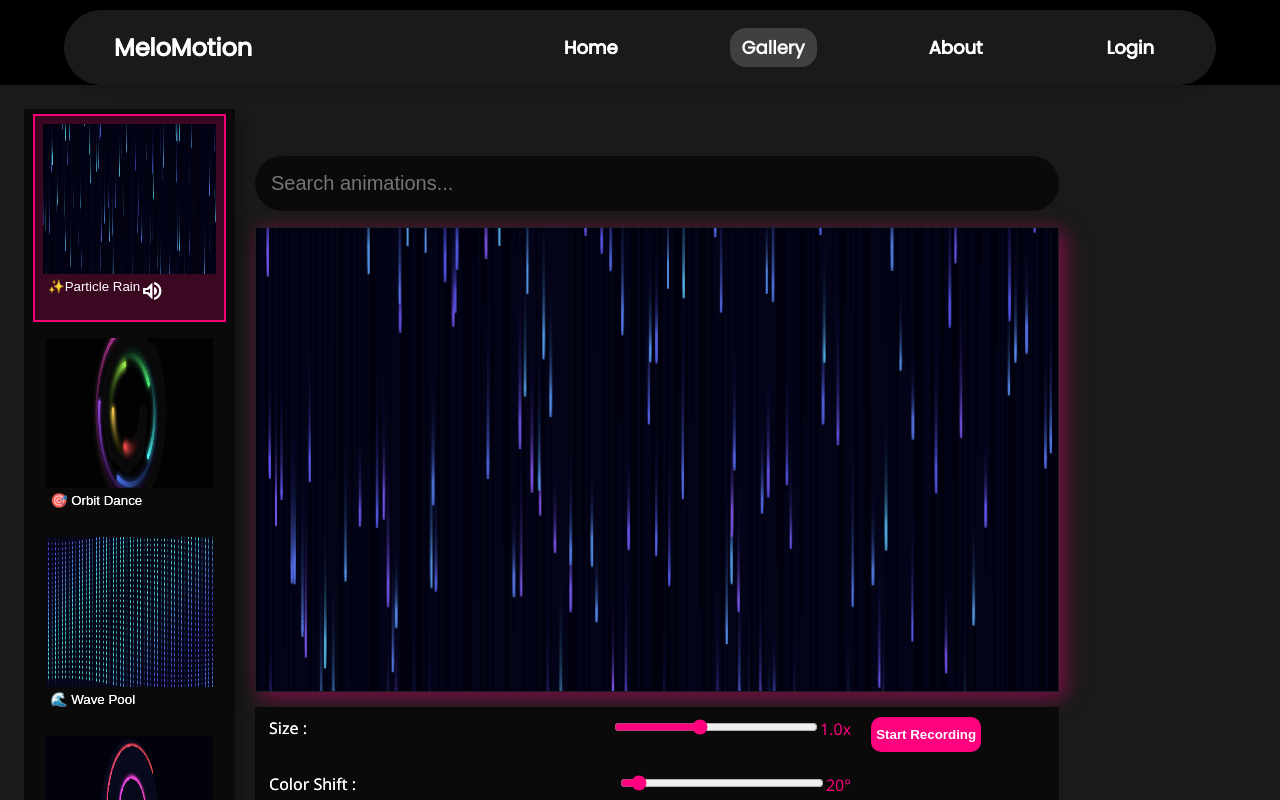
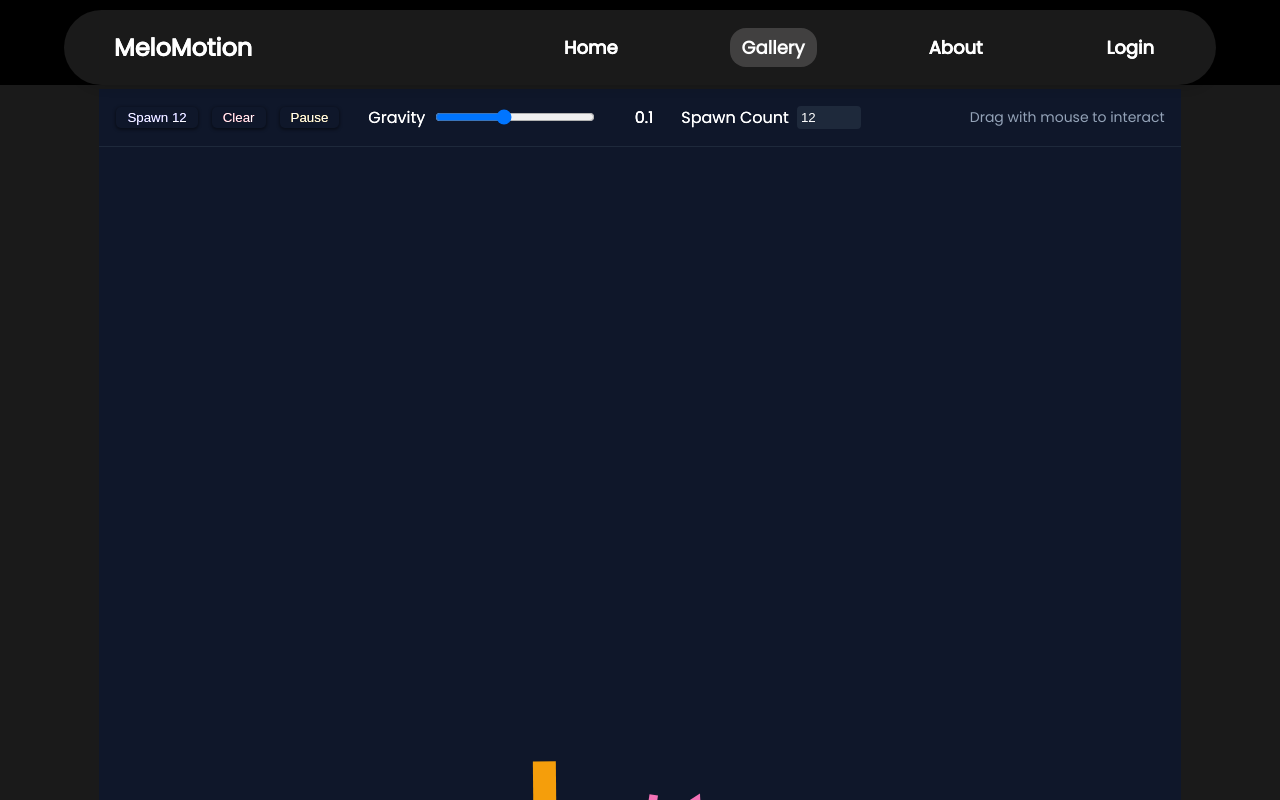
Before and after one commit to ABHISHEK-7455-coder/Oddly-Animation, a React (Vite) app: page /gallery in a window 1280 px wide. Shown: the top 800 px of the page. Built offline with nearby package versions, Linux system fonts and the light colour scheme.

Commit message:
update css

```diff
--- a/src/components/Gallery.jsx
+++ b/src/components/Gallery.jsx
@@ -3,7 +3,7 @@ import { useNavigate } from "react-router-dom";
 import Animation from "../components/Animation";
 import { animationData } from "../data/animationConfig.js"; // 50 animations ka data
 import { useLocation } from "react-router-dom";
-import PianoPlayer from "./PianoPlayer.jsx";
+// import PianoPlayer from "./PianoPlayer.jsx";
 import PhysicsMixedDemo from './MatterJs.jsx';
 import "./Gallery.css";
 
@@ -30,13 +30,13 @@ const Gallery = () => {
             {/* <div className="logo" onClick={() => navigate("/")}>
                 <h2>MeloMotion</h2>
             </div> */}
-            <Animation
+            {/* <Animation
                 type={selectedAnimation}
                 color={color}
                 size={size}
                 speed={speed}
-            />
-            <PianoPlayer />
+            /> */}
+            {/* <PianoPlayer /> */}
             <PhysicsMixedDemo />
         </div>
     );
--- a/src/components/MatterJs.css
+++ b/src/components/MatterJs.css
@@ -1,14 +1,17 @@
-/* Main container */
-.physics-container {
+/* Container layout */
+.matter-container {
     display: flex;
     flex-direction: column;
-  min-height: 100vh;
-  background: #0f172a; /* slate-900 */
+    height: 100%;
+    width: 85%;
+    margin: auto;
+    height: 100vh;
+    background-color: #0f172a; /* slate-900 */
     color: #e2e8f0; /* slate-200 */
 }
 
-/* Controls bar */
-.physics-controls {
+/* Top controls bar */
+.matter-controls {
     padding: 1rem;
     display: flex;
     align-items: center;
@@ -17,54 +20,47 @@
 
 /* Buttons */
 .btn {
-  padding: 0.4rem 0.75rem;
-  border-radius: 0.45rem;
+    padding: 0.25rem 0.75rem;
+    border: none;
+    border-radius: 0.375rem;
+    color: white;
+    box-shadow: 0 1px 3px rgba(0,0,0,0.4);
     cursor: pointer;
-  font-size: 0.9rem;
-  border: none;
-  color: white;
-  box-shadow: 0 2px 4px rgba(0,0,0,0.3);
-  transition: 0.15s ease-in-out;
+    transition: background-color 0.15s ease;
 }
 
 .btn-indigo {
-  background: #4f46e5;
+    background-color: #4f46e5;
 }
 .btn-indigo:hover {
-  background: #6366f1;
+    background-color: #6366f1;
 }
 
 .btn-rose {
-  background: #e11d48;
+    background-color: #e11d48;
 }
 .btn-rose:hover {
-  background: #fb7185;
+    background-color: #f43f5e;
 }
 
 .btn-yellow {
-  background: #eab308;
-  color: #111;
+    background-color: #eab308;
+    /* color: #0f172a; */
 }
 .btn-yellow:hover {
-  background: #facc15;
+    background-color: #facc15;
 }
 
-/* Labels */
-.label-inline {
+/* Labels and inputs */
+.label-row {
     display: flex;
     align-items: center;
     gap: 0.5rem;
     margin-left: 1rem;
-  font-size: 0.9rem;
 }
 
-.small-gap {
-  margin-left: 0.5rem;
-}
-
-/* Range slider */
-.range-input {
-  width: 10rem; /* w-40 */
+.gravity-slider {
+    width: 10rem;
 }
 
 .gravity-value {
@@ -72,26 +68,26 @@
     text-align: right;
 }
 
-/* Number input */
-.number-input {
+.spawn-input {
     width: 4rem;
     padding: 0.25rem;
-  background: #1e293b;
+    border-radius: 0.25rem;
+    background-color: #1e293b; /* slate-800 */
     color: white;
-  border: 1px solid #334155;
-  border-radius: 0.25rem;
+    border: none;
 }
 
-/* Canvas area */
-.physics-canvas {
-  flex: 1;
-  min-height: 520px;
-  border-top: 1px solid #1e293b;
+/* Hint */
+.hint-text {
+    margin-left: auto;
+    font-size: 0.875rem;
+    color: #94a3b8; /* slate-400 */
 }
 
-/* Hint text */
-.hint-text {
-  margin-left: auto;
-  font-size: 0.8rem;
-  color: #94a3b8;
+/* Scene container */
+.scene-area {
+    flex: 1;
+    border-top: 1px solid #1e293b; /* slate-800 */
+    height: 590px;
+    width: 100%;
 }
--- a/src/components/MatterJs.jsx
+++ b/src/components/MatterJs.jsx
@@ -1,5 +1,6 @@
 import React, { useRef, useEffect, useState } from 'react';
 import Matter from 'matter-js';
+import "./MatterJs.css"
 
 // Default export React component ready to drop into a CRA/Vite app
 // Tailwind classes are used for quick styling — you can remove them or replace
@@ -9,7 +10,7 @@ export default function PhysicsMixedDemo() {
     const sceneRef = useRef(null);
     const engineRef = useRef(null);
     const [running, setRunning] = useState(true);
-    const [gravityScale, setGravityScale] = useState(1);
+    const [gravityScale, setGravityScale] = useState(0.1);
     const [spawnCount, setSpawnCount] = useState(12);
 
     useEffect(() => {
@@ -50,7 +51,7 @@ export default function PhysicsMixedDemo() {
         World.add(engine.world, [floor, leftWall, rightWall, ceiling]);
 
         // Utility: random color
-        function randColor() {
+        function randomColor() {
             const palette = ['#60A5FA', '#F472B6', '#34D399', '#F59E0B', '#A78BFA', '#F87171', '#FCD34D'];
             return palette[Math.floor(Math.random() * palette.length)];
         }
@@ -65,7 +66,7 @@ export default function PhysicsMixedDemo() {
                     restitution: 0.2 + Math.random() * 0.7,
                     friction: 0.01 + Math.random() * 0.2,
                     density: 0.001 + Math.random() * 0.01,
-                    render: { fillStyle: randColor() },
+                    render: { fillStyle: randomColor() },
                 };
 
                 let body;
@@ -85,7 +86,7 @@ export default function PhysicsMixedDemo() {
                         restitution: opts.restitution,
                         friction: opts.friction,
                         density: opts.density,
-                        render: { fillStyle: randColor() },
+                        render: { fillStyle: randomColor() },
                     });
                 }
 
@@ -215,30 +216,30 @@ export default function PhysicsMixedDemo() {
     }
 
     return (
-        <div className="flex flex-col h-full min-h-screen bg-slate-900 text-slate-200">
-            <div className="p-4 flex items-center gap-3">
+        <div className="matter-container">
+            <div className="matter-controls">
                 <button
                     onClick={handleSpawn}
-                    className="px-3 py-1 rounded-md bg-indigo-600 hover:bg-indigo-500 text-white shadow"
+                    className="btn btn-indigo"
                 >
                     Spawn {spawnCount}
                 </button>
 
                 <button
                     onClick={handleClear}
-                    className="px-3 py-1 rounded-md bg-rose-600 hover:bg-rose-500 text-white shadow"
+                    className="btn btn-rose"
                 >
                     Clear
                 </button>
 
                 <button
                     onClick={() => { setRunning(s => !s); handlePauseToggle(); }}
-                    className="px-3 py-1 rounded-md bg-yellow-500 hover:bg-yellow-400 text-slate-900 shadow"
+                    className="btn btn-yellow"
                 >
-                    {running ? 'Pause' : 'Resume'}
+                    {running ? "Pause" : "Resume"}
                 </button>
 
-                <label className="flex items-center gap-2 ml-4">
+                <label className="label-row">
                     Gravity
                     <input
                         type="range"
@@ -247,29 +248,29 @@ export default function PhysicsMixedDemo() {
                         step="0.1"
                         value={gravityScale}
                         onChange={(e) => setGravityScale(parseFloat(e.target.value))}
-                        className="w-40"
+                        className="gravity-slider"
                     />
-                    <span className="w-12 text-right">{gravityScale.toFixed(1)}</span>
+                    <span className="gravity-value">{gravityScale.toFixed(1)}</span>
                 </label>
 
-                <label className="flex items-center gap-2 ml-2">
+                <label className="label-row">
                     Spawn Count
                     <input
                         type="number"
                         min="1"
                         max="60"
                         value={spawnCount}
-                        onChange={(e) => setSpawnCount(Math.max(1, Math.min(60, parseInt(e.target.value || '12', 10))))}
-                        className="w-16 p-1 rounded bg-slate-800 text-white"
+                        onChange={(e) =>
+                            setSpawnCount(Math.max(1, Math.min(60, parseInt(e.target.value || "12", 10))))
+                        }
+                        className="spawn-input"
                     />
                 </label>
 
-                <div className="ml-auto text-sm text-slate-400">Drag with mouse to interact</div>
+                <div className="hint-text">Drag with mouse to interact</div>
             </div>
 
-            <div ref={sceneRef} className="flex-1 border-t border-slate-800" style={{ minHeight: 520}} />
-
-            {/* <footer className="p-3 text-xs text-slate-400">Matter.js + React demo — mixed shapes. Drop this component into your app and install <code>matter-js</code>.</footer> */}
+            <div ref={sceneRef} className="scene-area" />
         </div>
     );
 }
```
Lines whose indentation alone changed are shown as unchanged.
